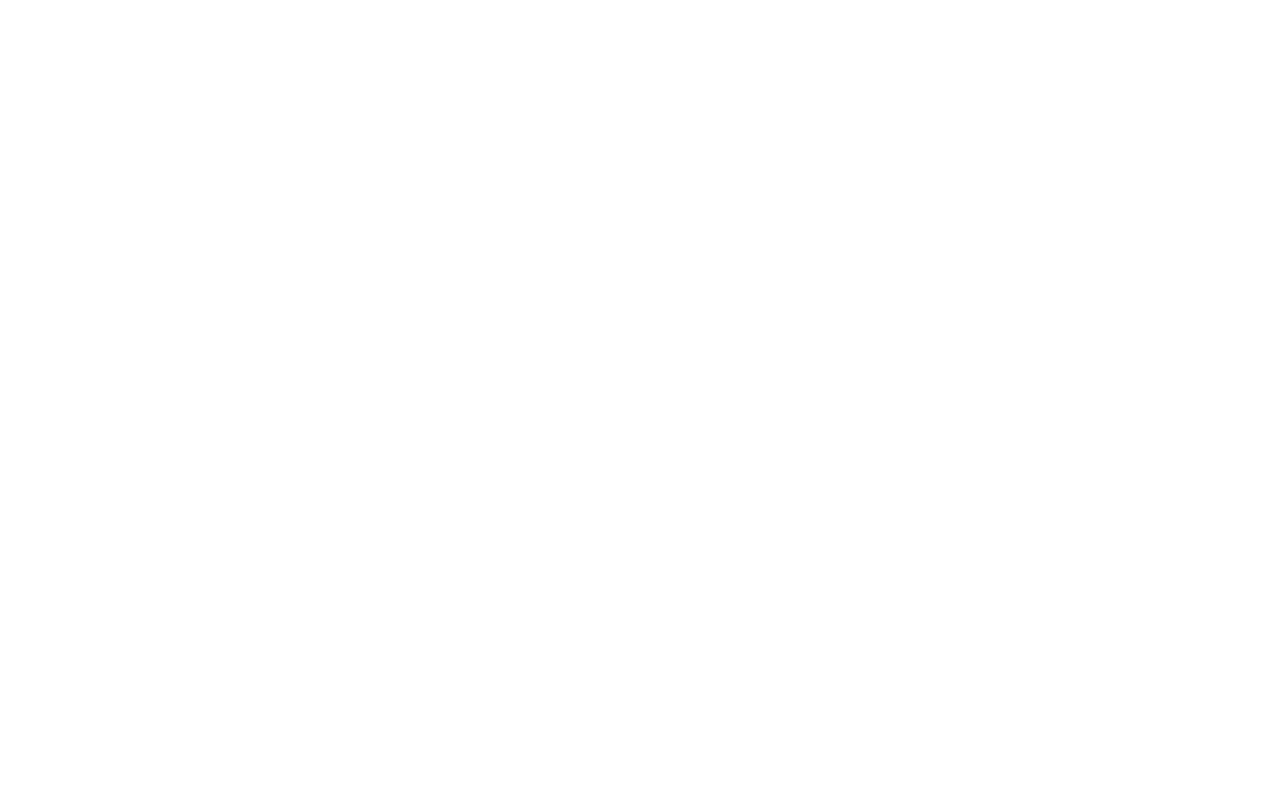
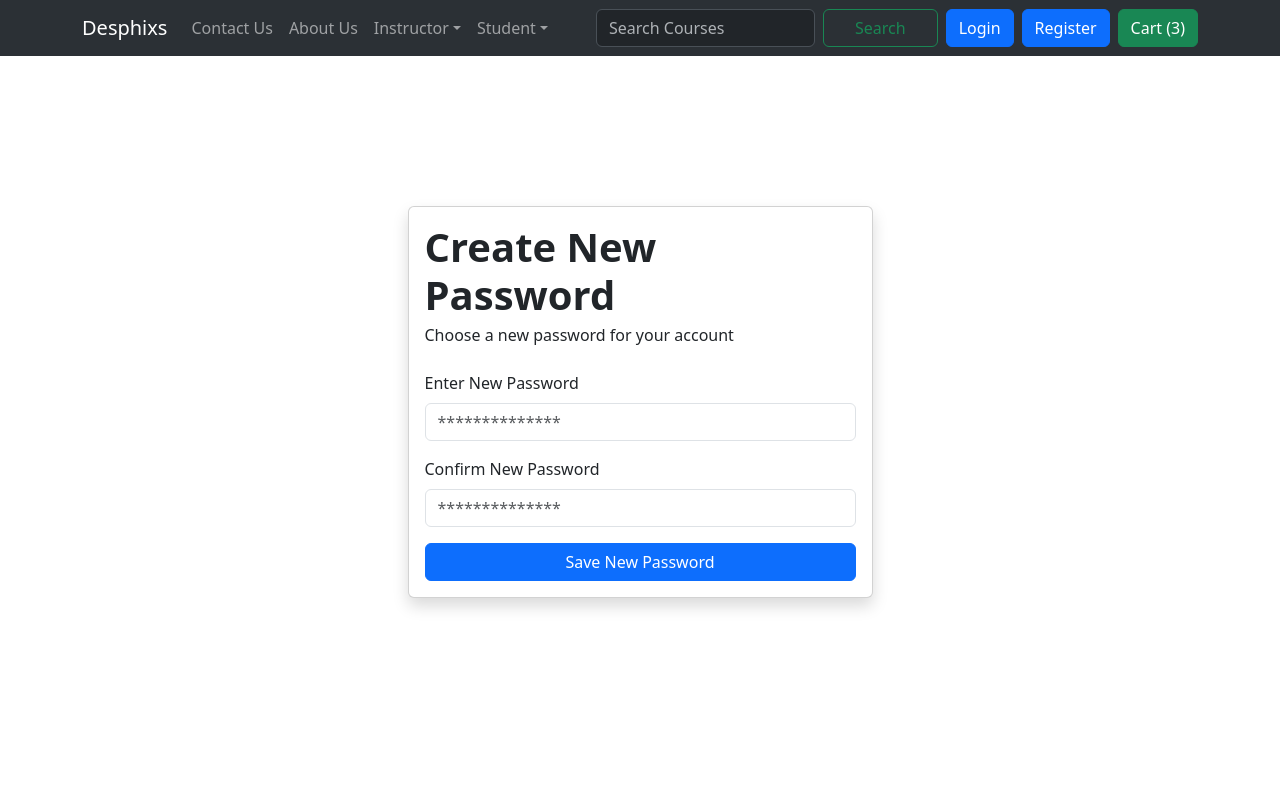
Before and after one commit to mo-sari/Learning_Management_System, a React (Create React App) app in the folder frontend/: page /password/reset/confirm/1/1 in a window 1280 px wide. Before the commit this address had no page. Shown: the top 800 px of the page. Built offline with nearby package versions, Linux system fonts and the light colour scheme.

Commit message:
password reset complete

```diff
--- a/frontend/src/App.js
+++ b/frontend/src/App.js
@@ -8,6 +8,7 @@ import {
   Logout,
   Register,
   AccountActivation,
+  PasswordChangeConfirmation,
 } from "./views/auth";
 import { Home } from "./Home";
 
@@ -21,6 +22,15 @@ function App() {
           <Route path="/login/" element={<Login />} />
           <Route path="/activate/:uid/:token" element={<AccountActivation />} />
           <Route path="/logout/" element={<Logout />} />
+          <Route path="/forgot-password/" element={<ForgotPassword />} />
+          <Route
+            path="/password/reset/confirm/:uid/:token/"
+            element={<CreateNewPassword />}
+          />
+          <Route
+            path="/password-reset-complete/"
+            element={<PasswordChangeConfirmation />}
+          />
         </Routes>
       </MainWrapper>
     </BrowserRouter>
--- a/frontend/src/views/auth/CreateNewPassword.jsx
+++ b/frontend/src/views/auth/CreateNewPassword.jsx
@@ -1,25 +1,61 @@
-import React from 'react'
-import BaseHeader from '../partials/BaseHeader'
-import BaseFooter from '../partials/BaseFooter'
-
+import React, { useState } from "react";
+import BaseHeader from "../partials/BaseHeader";
+import BaseFooter from "../partials/BaseFooter";
+import { useNavigate, useParams } from "react-router-dom";
+import apiInstance from "../../utils/axios";
 
 function CreateNewPassword() {
+  const { uid, token } = useParams();
+  const navigate = useNavigate();
+
+  const [new_password, setNewPassword] = useState("");
+  const [re_new_password, setRe_NewPassword] = useState("");
+  const [isLoading, setIsLoading] = useState(false);
+
+  const handleSubmit = async (e) => {
+    e.preventDefault();
+    setIsLoading(true);
+
+    // TODO...must rethink the error handling
+    try {
+      const res = await apiInstance.post("auth/users/reset_password_confirm/", {
+        uid,
+        token,
+        new_password,
+        re_new_password,
+      });
+
+      setIsLoading(false);
+      setNewPassword("");
+      setRe_NewPassword("");
+      navigate("/password-reset-complete/");
+    } catch (error) {
+      alert("error: ", error);
+      setIsLoading(false);
+    }
+  };
+
   return (
     <>
       <BaseHeader />
 
-      <section className="container d-flex flex-column vh-100" style={{ marginTop: "150px" }}>
+      <section
+        className="container d-flex flex-column vh-100"
+        style={{ marginTop: "150px" }}
+      >
         <div className="row align-items-center justify-content-center g-0 h-lg-100 py-8">
           <div className="col-lg-5 col-md-8 py-8 py-xl-0">
             <div className="card shadow">
               <div className="card-body p-6">
                 <div className="mb-4">
                   <h1 className="mb-1 fw-bold">Create New Password</h1>
-                  <span>
-                    Choose a new password for your account
-                  </span>
+                  <span>Choose a new password for your account</span>
                 </div>
-                <form className="needs-validation" noValidate="">
+                <form
+                  className="needs-validation"
+                  onSubmit={handleSubmit}
+                  noValidate=""
+                >
                   <div className="mb-3">
                     <label htmlFor="password" className="form-label">
                       Enter New Password
@@ -30,13 +66,13 @@ function CreateNewPassword() {
                       className="form-control"
                       name="password"
                       placeholder="**************"
-                      required=""
+                      value={new_password}
+                      onChange={(e) => setNewPassword(e.target.value)}
                     />
                     <div className="invalid-feedback">
                       Please enter valid password.
                     </div>
                   </div>
-
 
                   <div className="mb-3">
                     <label htmlFor="password" className="form-label">
@@ -48,19 +84,19 @@ function CreateNewPassword() {
                       className="form-control"
                       name="password"
                       placeholder="**************"
-                      required=""
+                      value={re_new_password}
+                      onChange={(e) => setRe_NewPassword(e.target.value)}
                     />
                     <div className="invalid-feedback">
                       Please enter valid password.
                     </div>
                   </div>
 
-
-
                   <div>
                     <div className="d-grid">
                       <button type="submit" className="btn btn-primary">
-                        Save New Password <i className='fas fa-check-circle'></i>
+                        Save New Password{" "}
+                        <i className="fas fa-check-circle"></i>
                       </button>
                     </div>
                   </div>
@@ -73,7 +109,7 @@ function CreateNewPassword() {
 
       <BaseFooter />
     </>
-  )
+  );
 }
 
-export default CreateNewPassword
+export default CreateNewPassword;
--- a/frontend/src/views/auth/ForgotPassword.jsx
+++ b/frontend/src/views/auth/ForgotPassword.jsx
@@ -1,42 +1,71 @@
-import React from 'react'
-import BaseHeader from '../partials/BaseHeader'
-import BaseFooter from '../partials/BaseFooter'
-import { Link } from 'react-router-dom'
-
+import React, { useState } from "react";
+import BaseHeader from "../partials/BaseHeader";
+import BaseFooter from "../partials/BaseFooter";
+import { Link } from "react-router-dom";
+import apiInstance from "../../utils/axios";
 
 function ForgotPassword() {
+  const [email, setEmail] = useState("");
+  const [isLoading, setIsLoading] = useState(false);
+
+  const handleSubmit = async (e) => {
+    e.preventDefault();
+    setIsLoading(true);
+
+    // TODO...must rethink the error handling
+    try {
+      const res = await apiInstance.post(`auth/users/reset_password/`, {
+        email,
+      });
+      const data = await res.data;
+      setIsLoading(false);
+      alert(
+        "Password Reset Email Sent, Please visit your email and click on the link"
+      );
+    } catch (error) {
+      console.log("error: ", error);
+      setIsLoading(false);
+    } finally {
+      setEmail("");
+    }
+  };
+
   return (
     <>
       <BaseHeader />
 
-      <section className="container d-flex flex-column vh-100" style={{ marginTop: "150px" }}>
+      <section
+        className="container d-flex flex-column vh-100"
+        style={{ marginTop: "150px" }}
+      >
         <div className="row align-items-center justify-content-center g-0 h-lg-100 py-8">
           <div className="col-lg-5 col-md-8 py-8 py-xl-0">
             <div className="card shadow">
               <div className="card-body p-6">
                 <div className="mb-4">
                   <h1 className="mb-1 fw-bold">Forgot Password</h1>
-                  <span>
-                    Let's help you get back into your account
-                  </span>
+                  <span>Let's help you get back into your account</span>
                 </div>
-                <form className="needs-validation" noValidate="">
+                <form className="needs-validation" onSubmit={handleSubmit}>
                   <div className="mb-3">
-                    <label htmlFor="email" className="form-label">Email Address</label>
+                    <label htmlFor="email" className="form-label">
+                      Email Address
+                    </label>
                     <input
                       type="email"
                       id="email"
                       className="form-control"
                       name="email"
                       placeholder="johndoe@gmail.com"
-                      required=""
+                      value={email}
+                      onChange={(e) => setEmail(e.target.value)}
                     />
                   </div>
 
                   <div>
                     <div className="d-grid">
                       <button type="submit" className="btn btn-primary">
-                        Reset Password <i className='fas fa-arrow-right'></i>
+                        Reset Password <i className="fas fa-arrow-right"></i>
                       </button>
                     </div>
                   </div>
@@ -49,7 +78,7 @@ function ForgotPassword() {
 
       <BaseFooter />
     </>
-  )
+  );
 }
 
-export default ForgotPassword
+export default ForgotPassword;
--- /dev/null
+++ b/frontend/src/views/auth/PasswordChangeConfirmation.jsx
@@ -0,0 +1,24 @@
+import React, { useEffect } from "react";
+import { useNavigate } from "react-router-dom";
+
+const PasswordChangeConfirmation = () => {
+  const navigate = useNavigate();
+
+  useEffect(() => {
+    setTimeout(() => {
+      navigate("/login");
+    }, 2000);
+  }, [navigate]);
+
+  return (
+    <div className="container mt-5">
+      <div className="text-center">
+        <div className="alert alert-success" role="alert">
+          Your password has been successfully changed! Redirecting to login...
+        </div>
+      </div>
+    </div>
+  );
+};
+
+export default PasswordChangeConfirmation;
--- a/frontend/src/views/auth/index.js
+++ b/frontend/src/views/auth/index.js
@@ -4,6 +4,7 @@ import Login from "./Login";
 import Logout from "./Logout";
 import Register from "./Register";
 import AccountActivation from "./AccountActivation";
+import PasswordChangeConfirmation from "./PasswordChangeConfirmation";
 export {
   CreateNewPassword,
   ForgotPassword,
@@ -11,4 +12,5 @@ export {
   Logout,
   Register,
   AccountActivation,
+  PasswordChangeConfirmation,
 };
```
